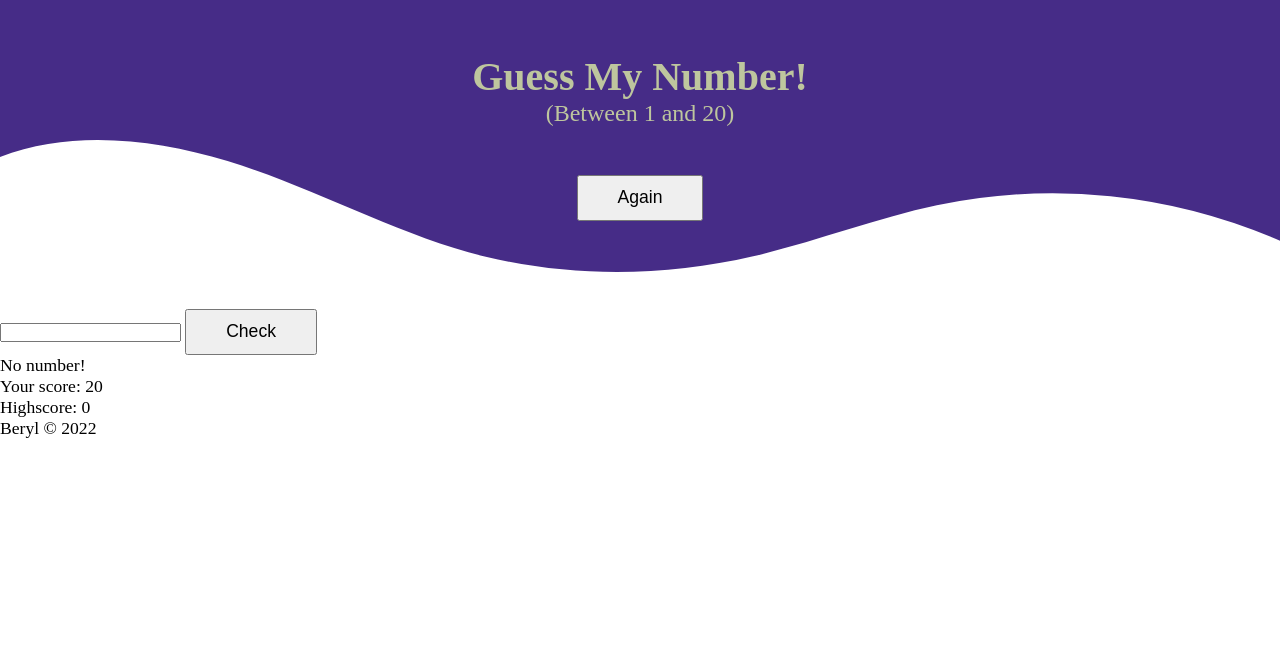
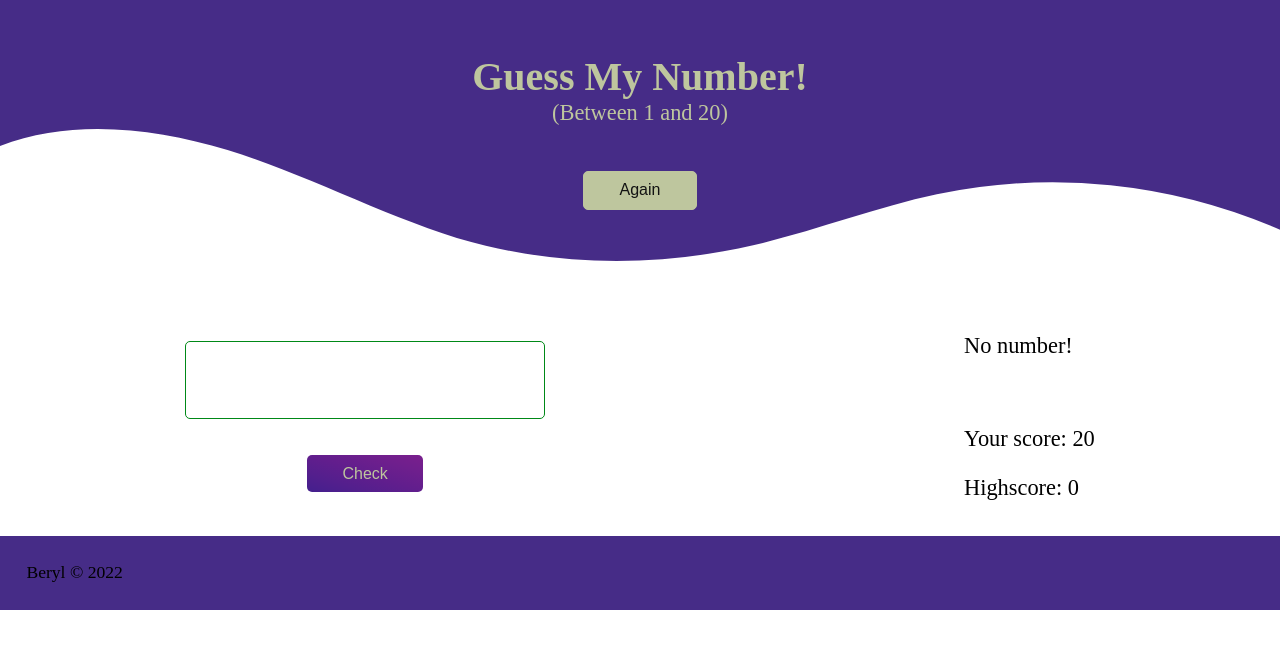
Before and after one commit to berylijncodes/guess-number-game, a plain HTML site: page index.html in a window 1280 px wide. Drawn offline with Linux system fonts and the light colour scheme.

Commit message:
modified styles for header and buttons

```diff
--- a/app.js
+++ b/app.js
@@ -0,0 +1,12 @@
+const light = document.querySelector('.again');
+const btn = document.querySelector('.check');
+
+btn.addEventListener('click', function () {
+  console.log('click');
+});
+console.log(light.innerHTML);
+console.log(btn.innerHTML);
+
+document.querySelector('.again').addEventListener('click', function () {
+  console.log('click again');
+});
--- a/index.html
+++ b/index.html
@@ -9,12 +9,11 @@
   </head>
   <body>
     <!-- <div class="container"> -->
-    <div class="header__wrapper">
-      <header class="header">
-        <h1 class="header__title">Guess my number!</h1>
-        <p class="header__sub-title">(Between 1 and 20)</p>
-        <button class="btn">Again</button>
-      </header>
+    <!-- <div class="header__wrapper"> -->
+    <header class="header">
+      <h1 class="header__title">Guess my number!</h1>
+      <p class="header__sub-title">(Between 1 and 20)</p>
+      <button class="btn again">Again</button>
       <div class="custom-shape-divider-bottom-1643302465">
         <svg
           data-name="Layer 1"
@@ -28,19 +27,22 @@
           ></path>
         </svg>
       </div>
-    </div>
-    <section class="score__board">
+    </header>
+
+    <!-- </div> -->
+    <section class="score__board container">
       <div class="score__number">
         <input type="number" name="" id="" />
-        <button class="btn">Check</button>
+        <button class="btn check">Check</button>
       </div>
       <div class="score__info">
-        <p>No number!</p>
-        <p>Your score: 20</p>
-        <p>Highscore: 0</p>
+        <p class="score__info-message">No number!</p>
+        <p class="score__info-score">Your score: 20</p>
+        <p class="score__info-highscore">Highscore: 0</p>
       </div>
     </section>
     <footer>Beryl &copy; 2022</footer>
     <!-- </div> -->
+    <script src="app.js"></script>
   </body>
 </html>
--- a/style.css
+++ b/style.css
@@ -6,11 +6,16 @@
 
 body {
   font-size: 1.1rem;
+  /* position: relative; */
 }
 
 h1 {
   font-size: 2.5rem;
   text-transform: capitalize;
+}
+
+p {
+  font-size: 1.4rem;
 }
 
 .container {
@@ -20,27 +25,63 @@ h1 {
 }
 
 .header__wrapper {
-  position: relative;
+  /* position: relative; */
 }
 
 .header {
   background-color: #462c87;
 
   color: #bec69e;
+  cursor: pointer;
   text-align: center;
   padding: 3em;
   margin-bottom: 2em;
+  position: relative;
 }
 
 .header__sub-title {
-  font-size: 1.5rem;
   font: 400;
   margin-bottom: 2em;
 }
 
+.header .btn {
+  cursor: pointer;
+}
+
 .btn {
+  background-image: linear-gradient(
+    to right top,
+    #431f8d,
+    #531f8d,
+    #611e8d,
+    #6e1f8d,
+    #7a1f8d
+  );
+  border-radius: 5px;
+  color: #bec69e;
   padding: 0.6em 2.2em;
-  font-size: 1.1rem;
+  font-size: 1rem;
+  border: none;
+  cursor: pointer;
+  display: inline-block;
+}
+
+.btn:hover {
+  background: #008917;
+  background-image: none;
+  color: #131313;
+}
+.again {
+  background-color: #bec69e;
+  background-image: none;
+  border: 1px solid #bec69e;
+  color: #131313;
+}
+
+.again:hover {
+  /* background-image: none; */
+  background: transparent !important;
+  color: #bec69e;
 }
 
 .custom-shape-divider-bottom-1643302465 {
@@ -48,7 +89,8 @@ h1 {
   bottom: 0;
   left: 0;
   width: 100%;
-  overflow: hidden;
+  overflow: inherit;
+  /* overflow: hidden; */
   line-height: 0;
   transform: rotate(180deg);
 }
@@ -58,8 +100,46 @@ h1 {
   display: block;
   width: calc(100% + 1.3px);
   height: 146px;
+  z-index: -1;
 }
 
 .custom-shape-divider-bottom-1643302465 .shape-fill {
   fill: #ffffff;
 }
+
+/* Section: Score board */
+.score__board {
+  display: flex;
+  justify-content: space-between;
+  /* align-items: center; */
+  padding: 2em;
+}
+
+.score__number {
+  display: flex;
+  flex-direction: column;
+  justify-content: center;
+  align-items: center;
+}
+
+.score__number input {
+  border: 1px solid #008917;
+  border-radius: 5px;
+  font-size: 1.5rem;
+  padding: 1em;
+  margin-bottom: 1.5em;
+  text-align: center;
+}
+
+.score__info-message {
+  margin-bottom: 3em;
+}
+
+.score__info-score {
+  margin-bottom: 1em;
+}
+
+footer {
+  background-color: #462c87;
+  padding: 1.5em;
+}
```
